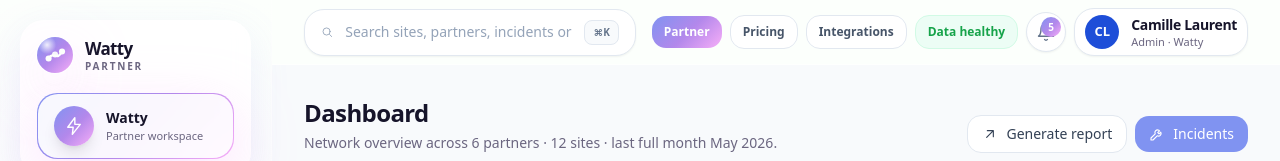
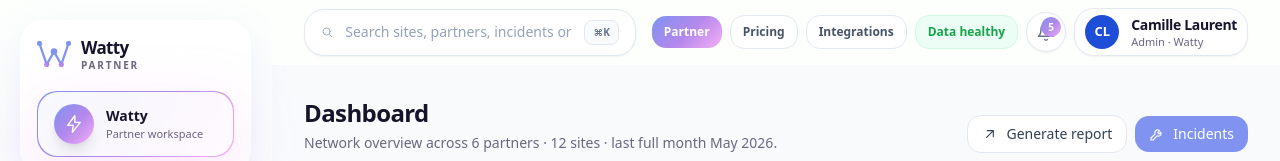
Before and after one commit to berthiertimothee-cell/WattyPartner, a Next.js app: page /dashboard in a window 1280 px wide. Shown: the top 161 px of the page. Built offline with nearby package versions, Linux system fonts and the light colour scheme.

Commit message:
Simplify logo to match Figma mark

```diff
--- a/src/components/layout/Logo.tsx
+++ b/src/components/layout/Logo.tsx
@@ -1,36 +1,27 @@
 import { cn } from "@/lib/utils";
 
-/** Watty mark — connected charging dots, inspired by the brand identity. */
 export function Logo({ size = 32, className }: { size?: number; className?: string }) {
-  const dot = size * 0.18;
   return (
-    <span
-      className={cn(
-        "relative inline-flex items-center justify-center overflow-hidden rounded-2xl bg-watty-gradient shadow-glow ring-1 ring-white/70",
-        className,
-      )}
-      style={{ width: size, height: size }}
-      aria-label="Watty"
-    >
-      <span className="absolute inset-0 bg-[radial-gradient(circle_at_28%_22%,rgba(255,255,255,0.85),transparent_24%)]" />
-      <svg viewBox="0 0 48 48" width={size * 0.78} height={size * 0.78} fill="none" aria-hidden className="relative">
-        <path d="M14 29C20.5 16.8 28.5 34.2 35 19" stroke="white" strokeWidth="4.2" strokeLinecap="round" />
-        <circle cx="13" cy="30" r="5.2" fill="#FCFFFC" />
-        <circle cx="24" cy="23" r="5.2" fill="#FCFFFC" fillOpacity="0.92" />
-        <circle cx="36" cy="18" r="5.2" fill="#FCFFFC" />
+    <span className={cn("inline-flex items-center justify-center", className)} style={{ width: size, height: size }} aria-label="Watty">
+      <svg viewBox="0 0 42 32" width={size} height={Math.round((32 / 42) * size)} fill="none" aria-hidden>
+        <path d="M3 3L12 29L21 13L30 29L39 3" stroke="#8093F1" strokeWidth="2.8" strokeLinecap="round" strokeLinejoin="round" />
+        <circle cx="3" cy="3" r="3.2" fill="#8093F1" />
+        <circle cx="12" cy="29" r="3.2" fill="#B388EB" />
+        <circle cx="21" cy="13" r="4" fill="#8093F1" />
+        <circle cx="30" cy="29" r="3.2" fill="#B388EB" />
+        <circle cx="39" cy="3" r="3.2" fill="#8093F1" />
       </svg>
-      <span className="sr-only" style={{ width: dot, height: dot }}>Watty</span>
     </span>
   );
 }
 
-export function Wordmark({ className }: { className?: string }) {
+export function Wordmark({ className, product = "Partner" }: { className?: string; product?: string }) {
   return (
-    <span className={cn("flex items-center gap-3", className)}>
-      <Logo size={36} />
+    <span className={cn("flex items-center gap-2.5", className)}>
+      <Logo size={34} />
       <span className="flex flex-col leading-none">
         <span className="text-[17px] font-black tracking-[-0.04em] text-ink">Watty</span>
-        <span className="mt-1 text-[10px] font-semibold uppercase tracking-[0.18em] text-muted">Partner</span>
+        <span className="mt-1 text-[10px] font-semibold uppercase tracking-[0.18em] text-muted">{product}</span>
       </span>
     </span>
   );
```
